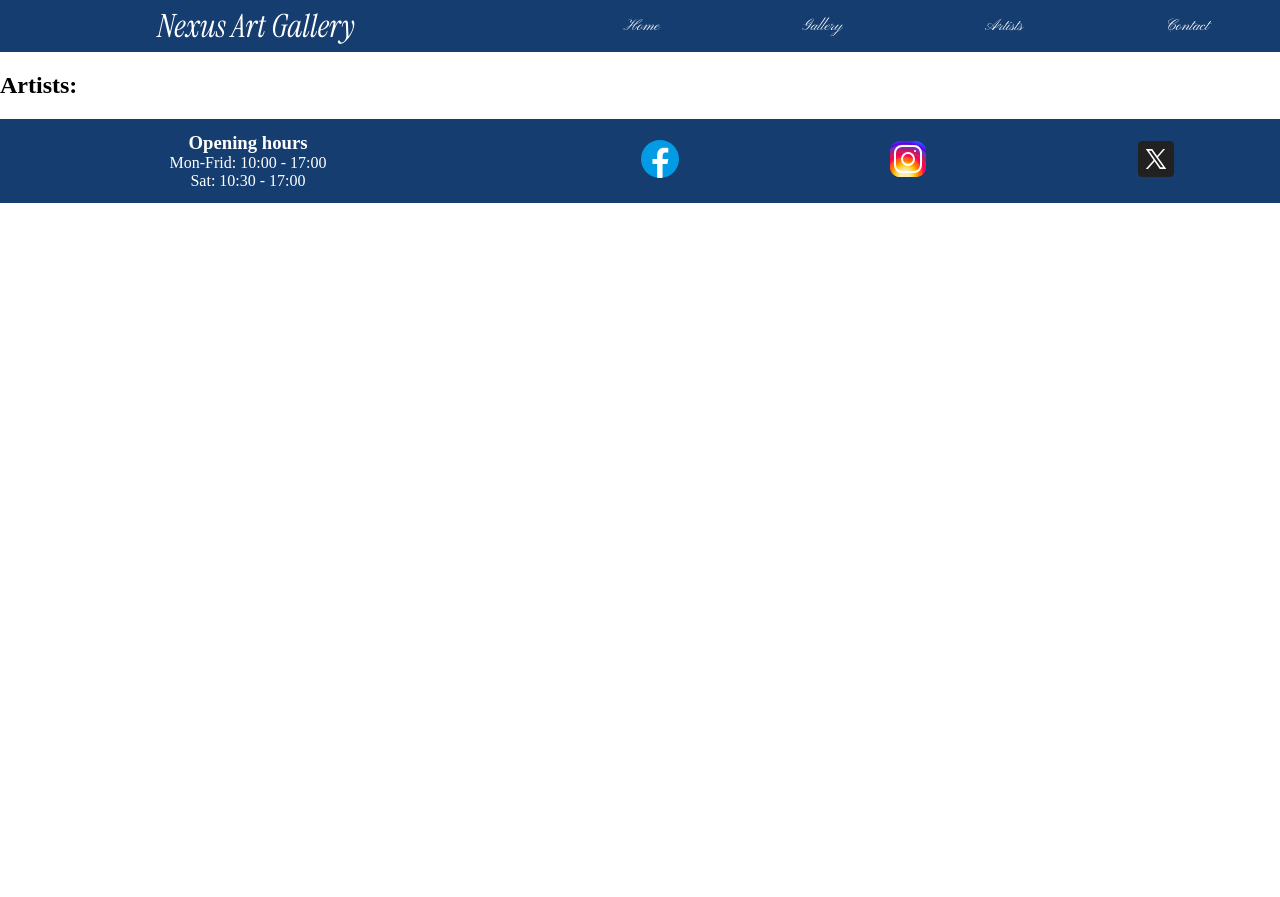
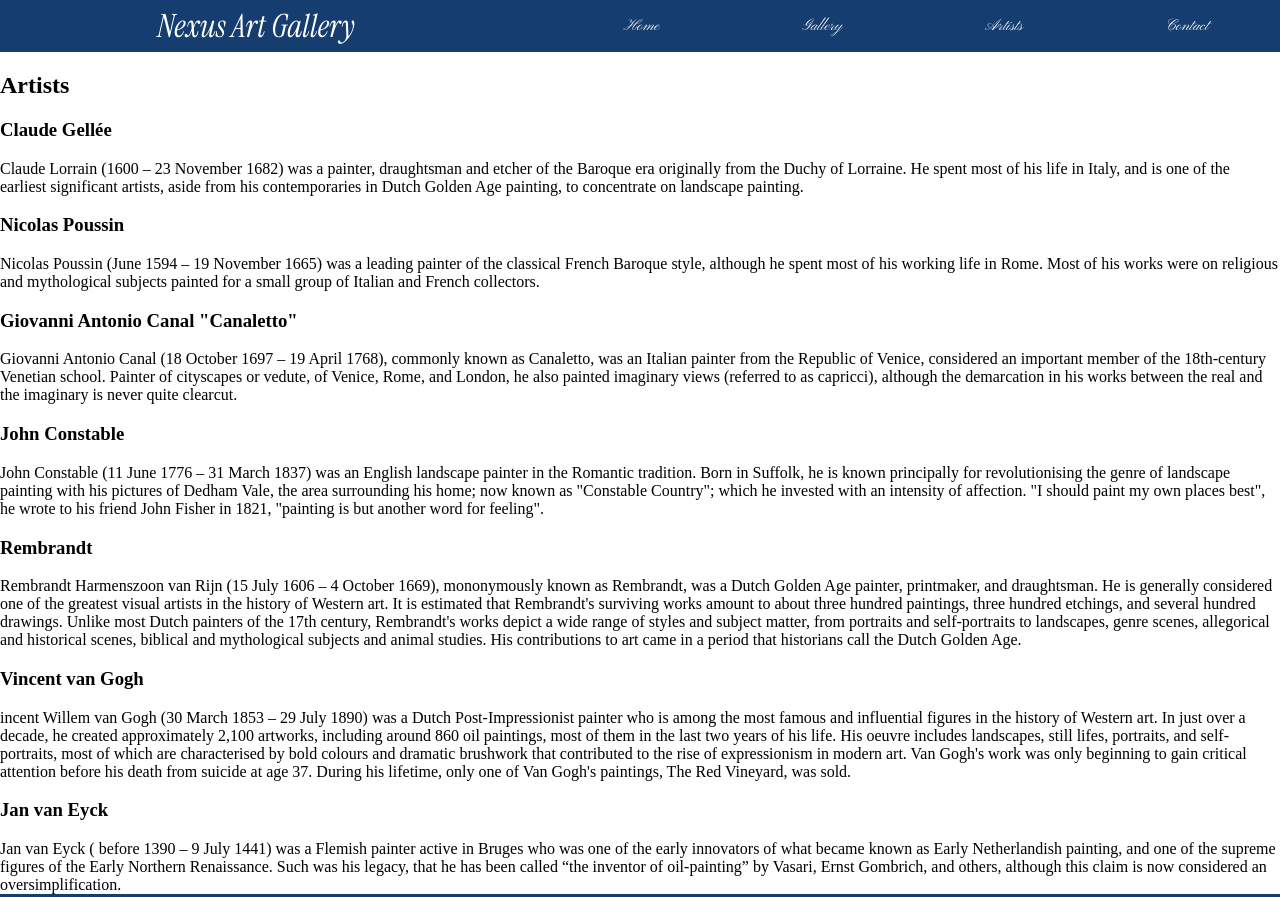
Before and after one commit to devjldp/nexus-art-gallery, a plain HTML site: page artist.html in a window 1280 px wide. Shown: the top 897 px of the page. Before the commit the page ends 800 px from the top, so only its background shows below. Drawn offline with Linux system fonts and the light colour scheme.

Commit message:
Artis' Bio added . Create artis.html structure

```diff
--- a/artist.html
+++ b/artist.html
@@ -36,9 +36,65 @@
 
     <!-- main section  -->
     <main>
-        <h2>Artists:</h2>
-        <ul>
+        <h2>Artists</h2>
+        <article class="artist">
+            <h3>Claude Gellée</h3>
+            <div>
+                <p>Claude Lorrain (1600 – 23 November 1682) was a painter, draughtsman and etcher of the Baroque era originally from the Duchy of Lorraine. He spent most of his life in Italy, and is one of the earliest significant artists, aside from his contemporaries in Dutch Golden Age painting, to concentrate on landscape painting.</p>
+            </div>
+        </article>
 
+        <article class="artist">
+            <h3>Nicolas Poussin</h3>
+            <div>
+                <p>Nicolas Poussin (June 1594 – 19 November 1665) was a leading painter of the classical French Baroque style, although he spent most of his working life in Rome.
+                   Most of his works were on religious and mythological subjects painted for a small group of Italian and French collectors.</p>
+            </div>
+        </article>
+
+        <article class="artist">
+            <h3>Giovanni Antonio Canal "Canaletto"</h3>
+            <div>
+                <p>Giovanni Antonio Canal (18 October 1697 – 19 April 1768), commonly known as Canaletto, was an Italian painter from the Republic of Venice, considered an important member of the 18th-century Venetian school.
+
+                    Painter of cityscapes or vedute, of Venice, Rome, and London, he also painted imaginary views (referred to as capricci), although the demarcation in his works between the real and the imaginary is never quite clearcut.</p>
+            </div>
+        </article>
+
+        <article class="artist">
+            <h3>John Constable</h3>
+            <div>
+                <p>John Constable (11 June 1776 – 31 March 1837) was an English landscape painter in the Romantic tradition.
+                    Born in Suffolk, he is known principally for revolutionising the genre of landscape painting with his pictures of Dedham Vale, the area surrounding his home; now known as "Constable Country"; which he invested with an intensity of affection.
+                    "I should paint my own places best", he wrote to his friend John Fisher in 1821, "painting is but another word for feeling".</p>
+            </div>
+        </article>
+
+        <article class="artist">
+            <h3>Rembrandt</h3>
+            <div>
+                <p>Rembrandt Harmenszoon van Rijn (15 July 1606 – 4 October 1669), mononymously known as Rembrandt, was a Dutch Golden Age painter, printmaker, and draughtsman.
+                    He is generally considered one of the greatest visual artists in the history of Western art. It is estimated that Rembrandt's surviving works amount to about three hundred paintings, three hundred etchings, and several hundred drawings.
+                    Unlike most Dutch painters of the 17th century, Rembrandt's works depict a wide range of styles and subject matter, from portraits and self-portraits to landscapes, genre scenes, allegorical and historical scenes, biblical and mythological subjects and animal studies. His contributions to art came in a period that historians call the Dutch Golden Age.</p>
+            </div>
+        </article>
+
+        <article class="artist">
+            <h3>Vincent van Gogh</h3>
+            <div>
+                <p>incent Willem van Gogh (30 March 1853 – 29 July 1890) was a Dutch Post-Impressionist painter who is among the most famous and influential figures in the history of Western art.
+                   In just over a decade, he created approximately 2,100 artworks, including around 860 oil paintings, most of them in the last two years of his life.
+                   His oeuvre includes landscapes, still lifes, portraits, and self-portraits, most of which are characterised by bold colours and dramatic brushwork that contributed to the rise of expressionism in modern art. Van Gogh's work was only beginning to gain critical attention before his death from suicide at age 37. During his lifetime, only one of Van Gogh's paintings, The Red Vineyard, was sold.</p>
+            </div>
+        </article>
+
+        <article class="artist">
+            <h3>Jan van Eyck</h3>
+            <div>
+                <p>Jan van Eyck ( before 1390 – 9 July 1441) was a Flemish painter active in Bruges who was one of the early innovators of what became known as Early Netherlandish painting, and one of the supreme figures of the Early Northern Renaissance.
+                    Such was his legacy, that he has been called “the inventor of oil-painting” by Vasari, Ernst Gombrich, and others, although this claim is now considered an oversimplification.</p>
+            </div>
+        </article>
     </main>
 
     <!-- footer section  -->
```
